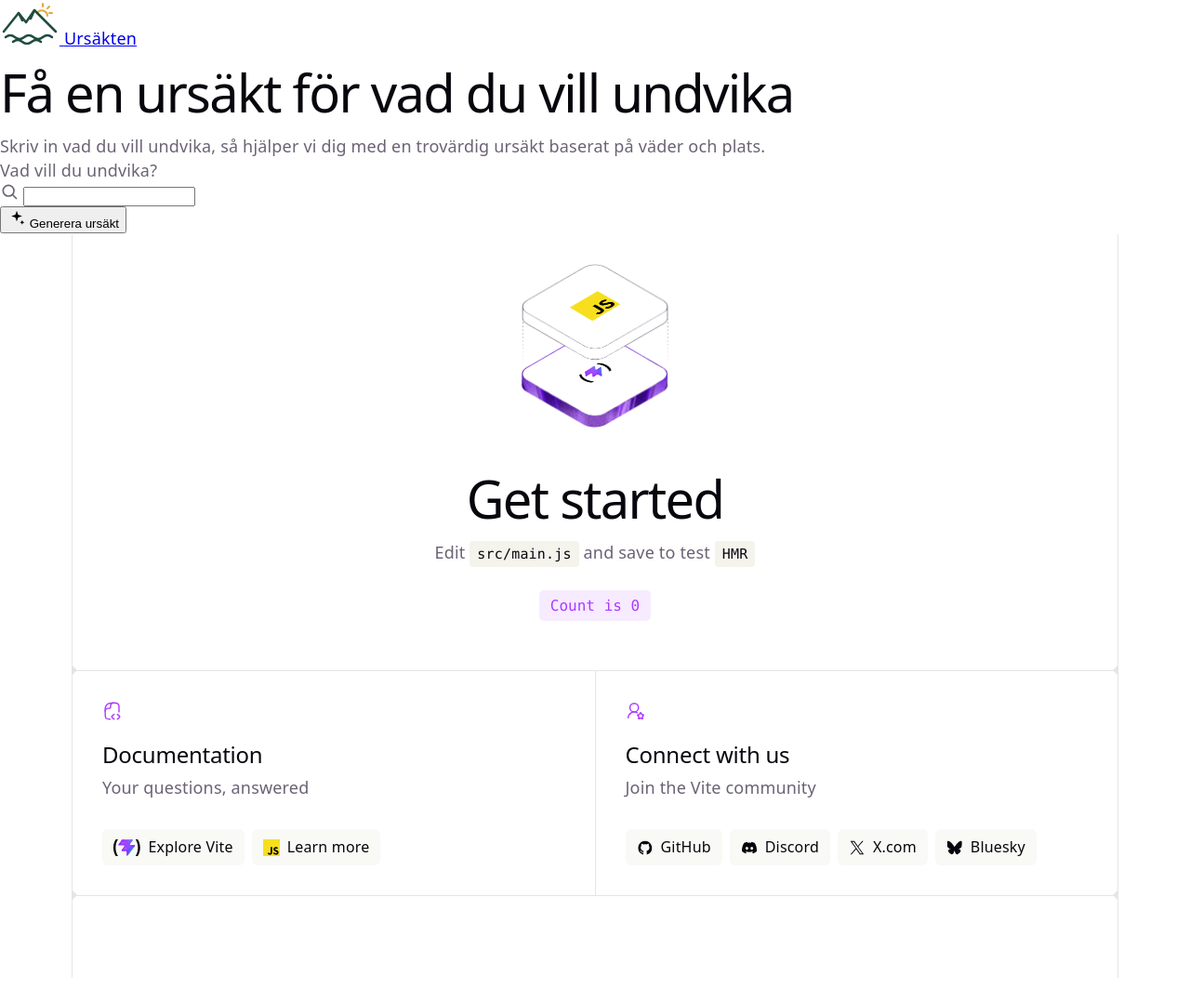
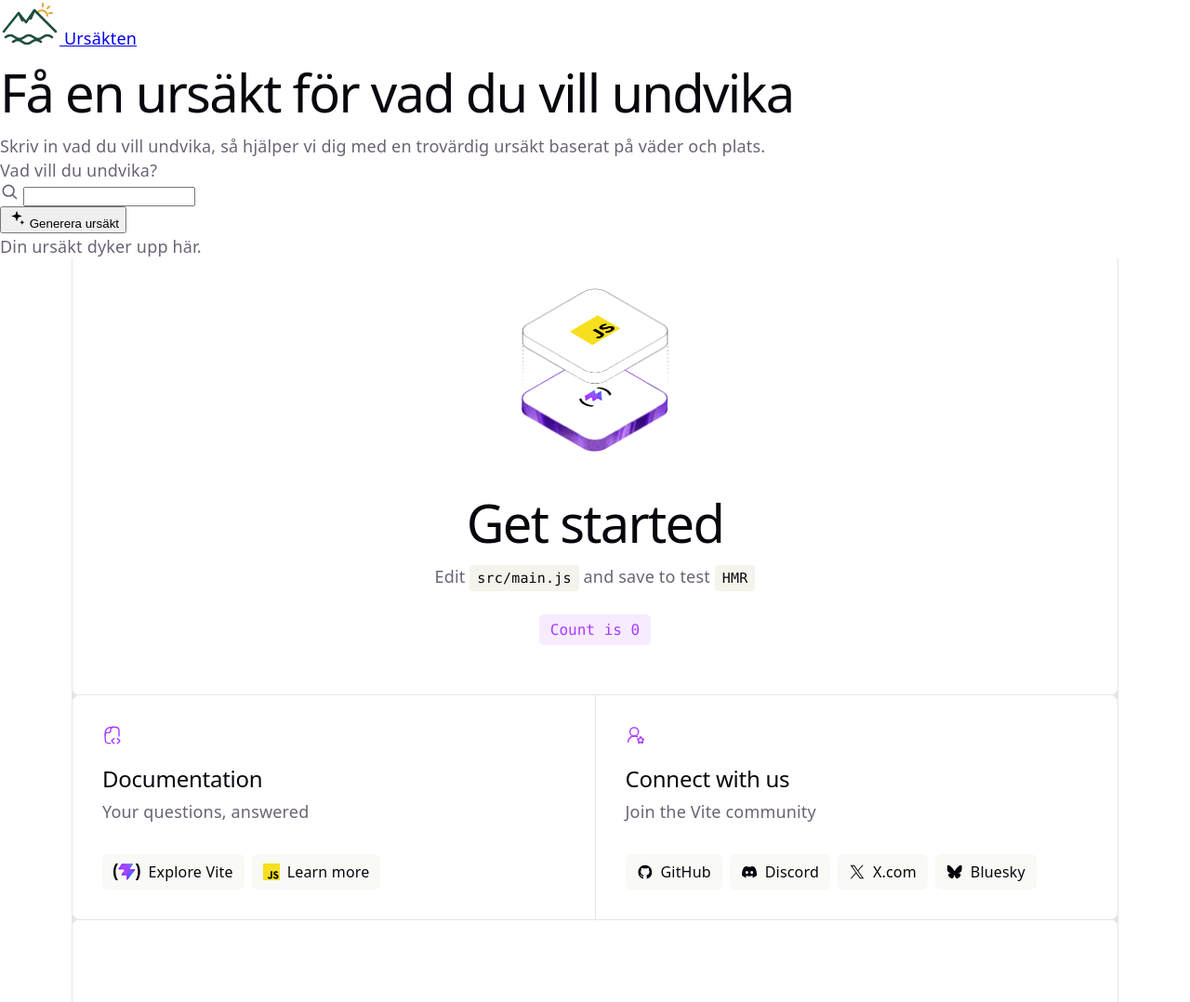
Before and after one commit to lindqvistrl/Ursakten, a website built with Vite: page index.html in a window 1280 px wide. Shown: the whole page at 93% size. Before the commit the page ends 1052 px from the top, so only its background shows below. Built offline with nearby package versions, Linux system fonts and the light colour scheme.

Commit message:
Lagt till placeholder-text i svarsrutan(#32)

```diff
--- a/index.html
+++ b/index.html
@@ -42,7 +42,9 @@
     Generera ursäkt
   </button>
 </div>
-<div id="svar" class="svarsruta" aria-live="polite"></div>
+<div id="svar" class="svarsruta" aria-live="polite">
+  <p class="placeholder">Din ursäkt dyker upp här.</p>
+</div>
   <div id="app"></div>
   <script type="module" src="/src/main.js"></script>
 </body>
```
